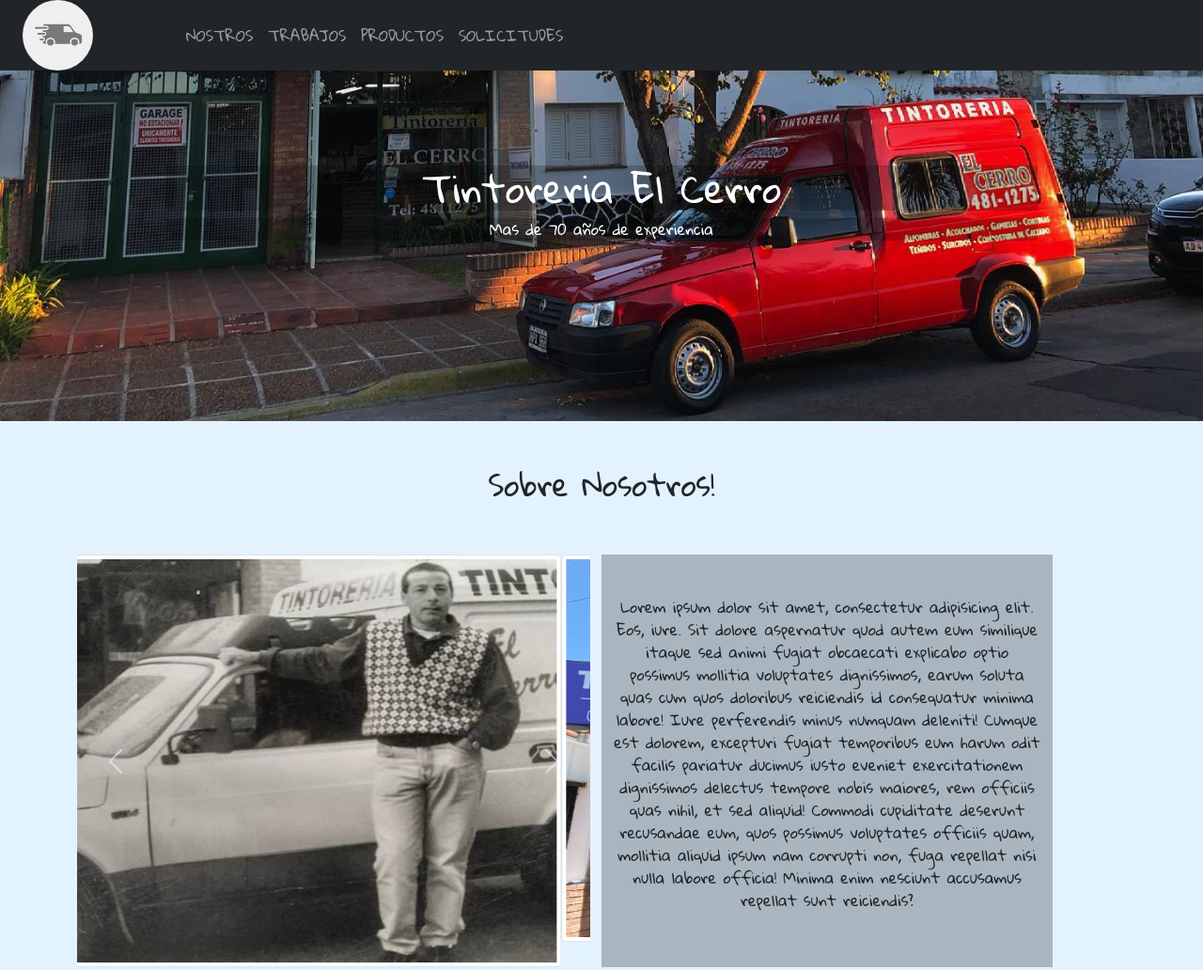
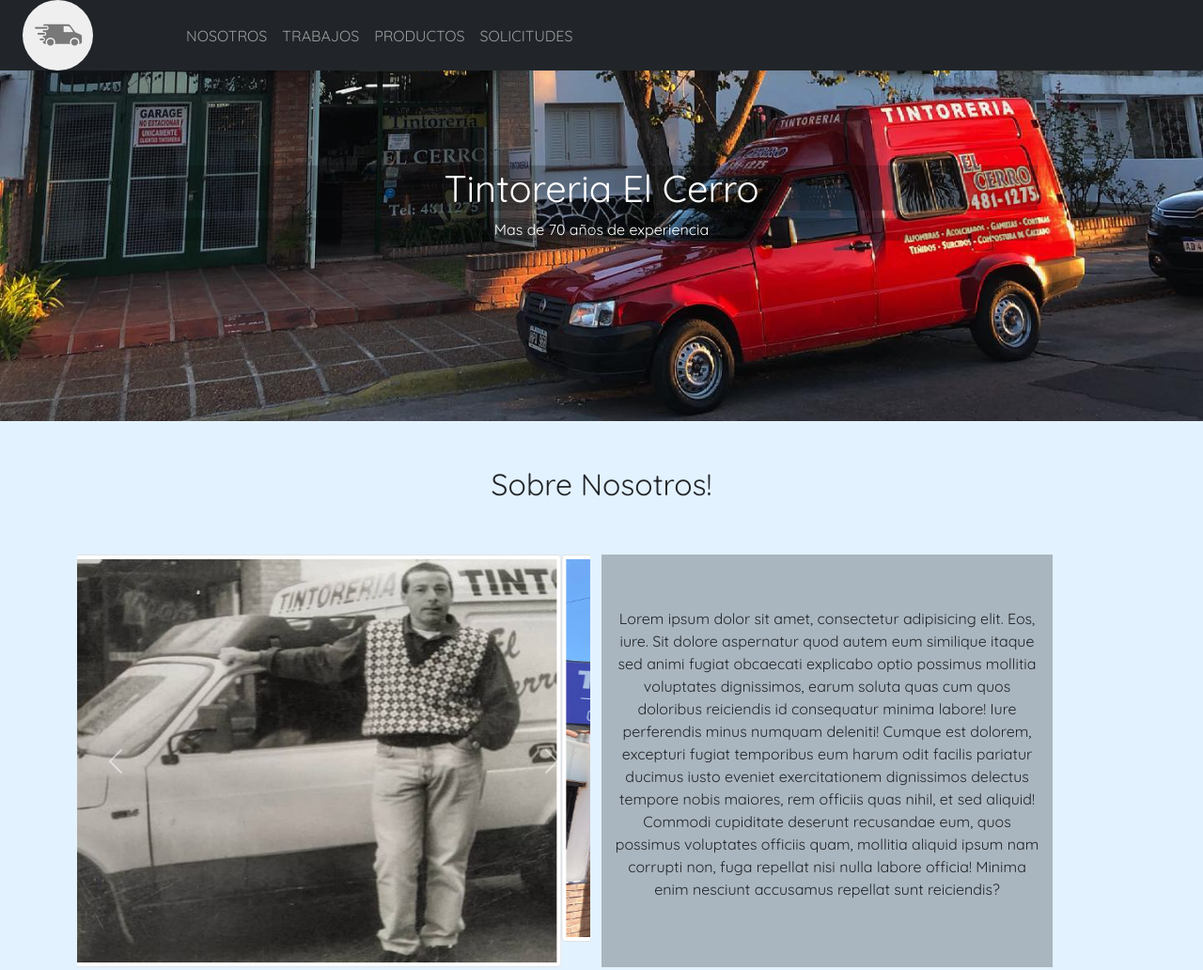
Before and after one commit to AgusVigliocco/ProyTintoreria-CoderHouse, a plain HTML site: page index.html in a window 1280 px wide. Shown: the top 1032 px of the page at 94% size. Drawn offline with Linux system fonts and the light colour scheme; files whose address does not match are found by name.

Commit message:
cambio en las fuentes

```diff
--- a/index.html
+++ b/index.html
@@ -13,7 +13,7 @@
     <link rel="preconnect" href="https://fonts.googleapis.com" />
     <link rel="preconnect" href="https://fonts.gstatic.com" crossorigin />
     <link
-      href="https://fonts.googleapis.com/css2?family=Gloria+Hallelujah&display=swap"
+      href="https://fonts.googleapis.com/css2?family=Quicksand&display=swap"
       rel="stylesheet"
     />
     <title>Tintoreria El Cerro</title>
@@ -21,7 +21,7 @@
 
   <body>
     <!-- navbar -->
-    <section>
+    <section id="inicio">
       <div class="container-fluid">
         <div class="row">
           <div class="col">
@@ -50,7 +50,7 @@
                 <div class="collapse navbar-collapse" id="navbarTogglerDemo02">
                   <ul class="navbar-nav me-auto mb-2 mb-lg-0">
                     <li class="nav-item">
-                      <a class="nav-link" href="#nosotros">NOSTROS</a>
+                      <a class="nav-link" href="#nosotros">NOSOTROS</a>
                     </li>
                     <li class="nav-item">
                       <a class="nav-link" href="#trabajos">TRABAJOS</a>
@@ -325,7 +325,7 @@
         <h2 class="d-flex justify-content-center p-5">
           Suscribite para recibir nuestros catalogos y promociones!
         </h2>
-        <div class="row">
+        <div class="row text-center justify-content-center">
           <form class="d-flex justify-content-center flex-column form-sus">
             <div class="form-outline mb-4">
               <input type="text" id="form5Example1" class="form-control" />
--- a/libs/style.css
+++ b/libs/style.css
@@ -4,7 +4,7 @@
 }
 body {
   background: rgb(227, 242, 255);
-  font-family: "Gloria Hallelujah", cursive;
+  font-family: "Quicksand", sans-serif;
 }
 /* NAVBAR */
 
```
